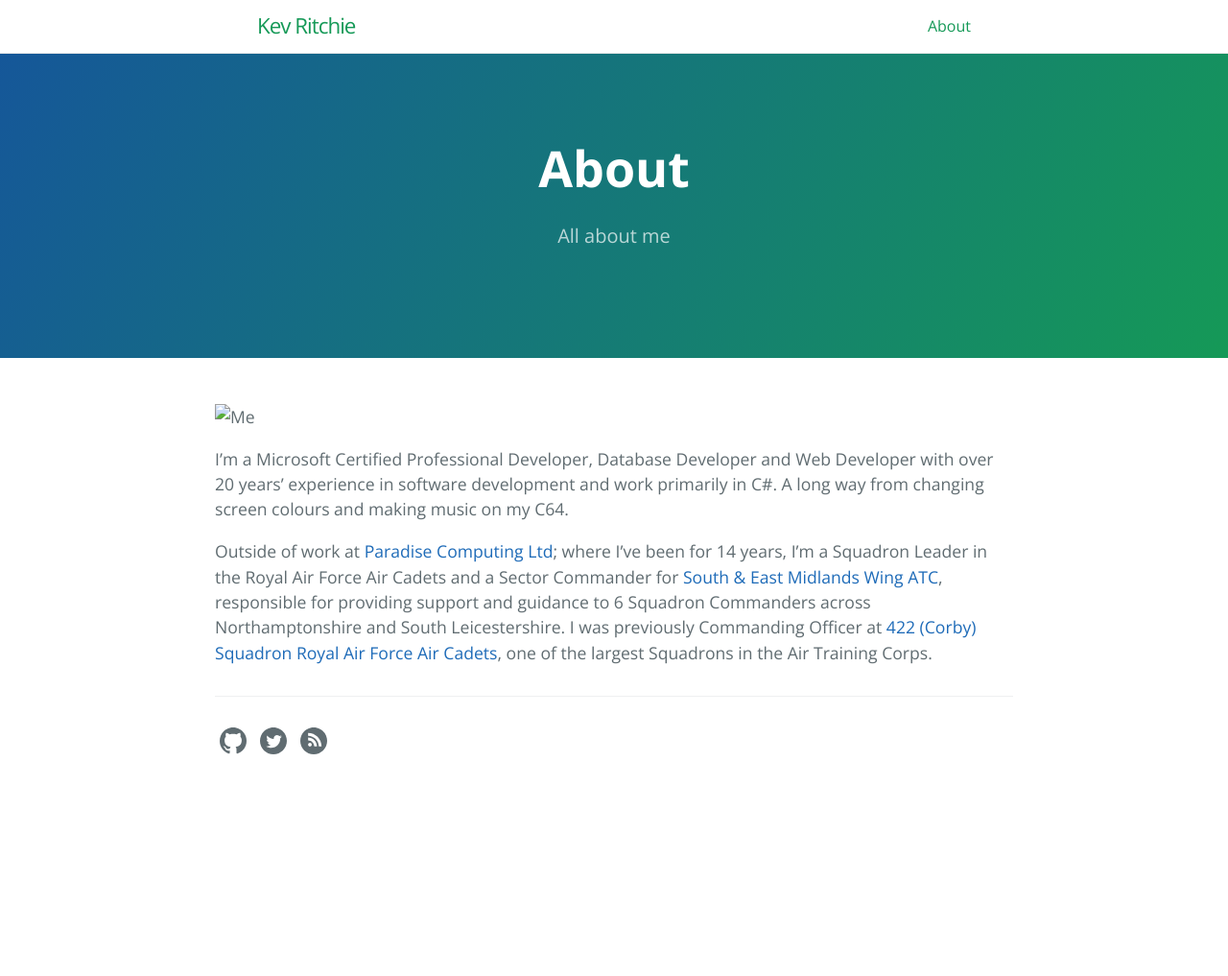
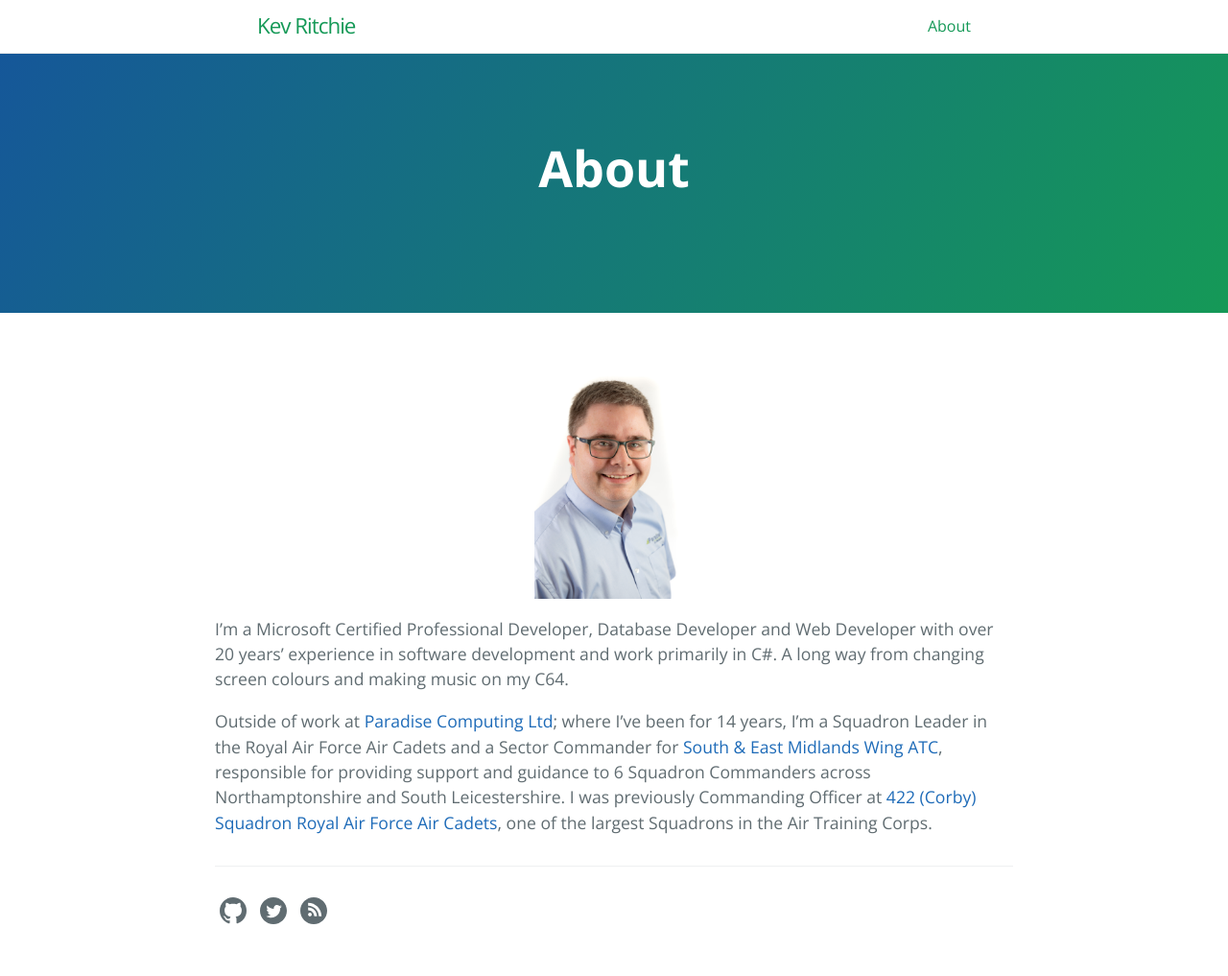
Before and after one commit to KevRitchie/KevRitchie.github.io, a Jekyll site: the page built from about.markdown, in a window 1280 px wide. Shown: the whole page at 96% size. Built offline with Jekyll 4.4.1, drawn with Linux system fonts in a browser that asks for light colours; before the commit the page ends 900 px from its top, so only the background shows below that.

Commit message:
Fixed about me image issue

```diff
--- a/about.markdown
+++ b/about.markdown
@@ -2,12 +2,13 @@
 layout: page
 title: About
 permalink: /about/
-tagline: All about me
+tagline:
 ref: about
 order: 1
 ---
 
-![Me](/_images/me.jpg)
+<img src="/images/me.jpg" alt="me" style="display: block; margin-left: auto; margin-right: auto;"
+width="auto" height="250px"/>
 
 I'm a Microsoft Certified Professional Developer, Database Developer and Web Developer with over 20 years’ experience in software development and work primarily in C#.  A long way from changing screen colours and making music on my C64.
 
```
Also changed, not shown: images/me.jpg (renamed from _images/me.jpg).
